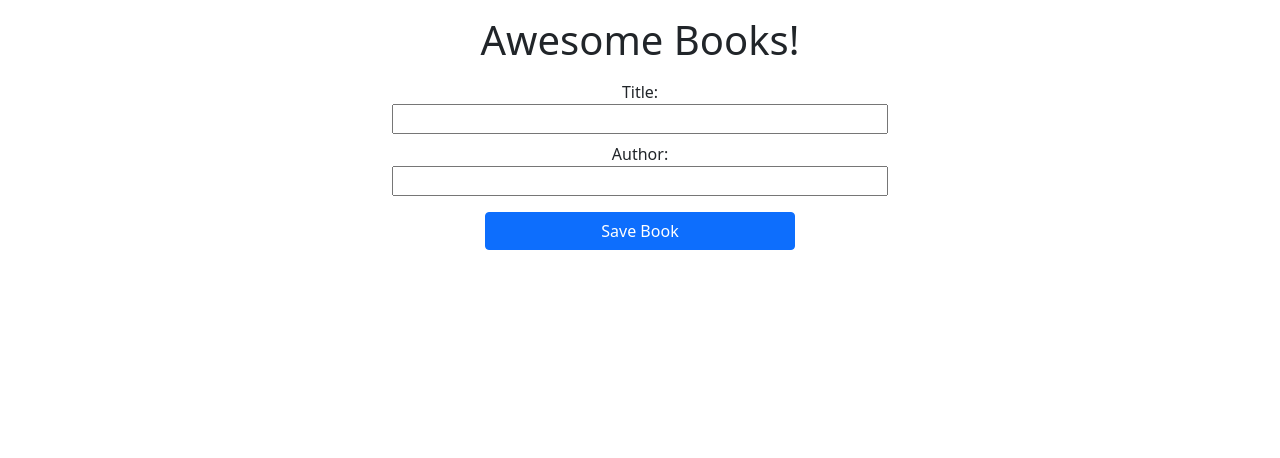
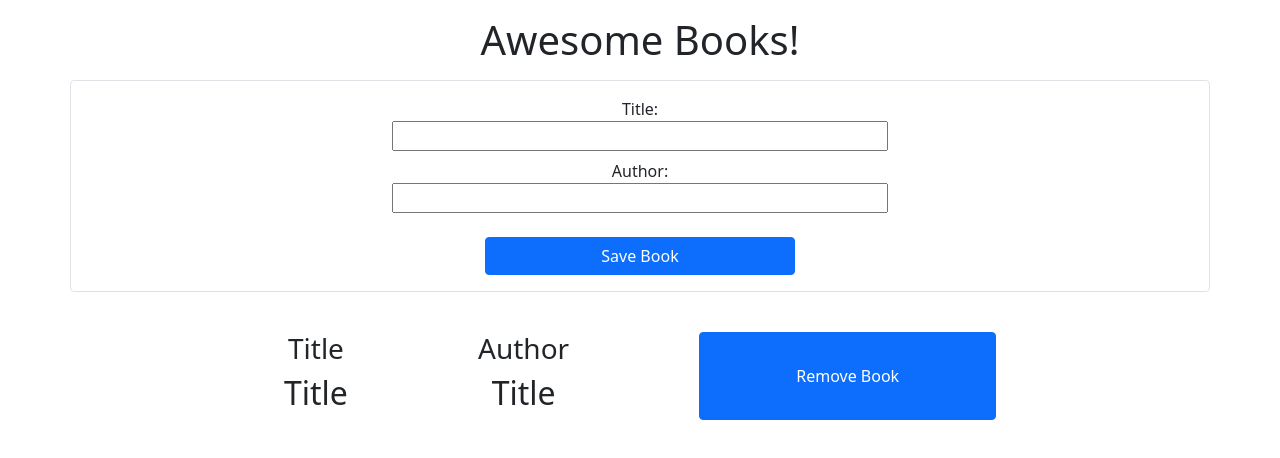
Before and after one commit to PolinaStamenova/Awesome-books, a website: page index.html in a window 1280 px wide. Drawn offline with nearby package versions, Linux system fonts and the light colour scheme.

Commit message:
-Create displayBook function template. -Add book display template for html.

```diff
--- a/index.html
+++ b/index.html
@@ -9,7 +9,7 @@
   </head>
   <body>
     <h1 class="h1 text-center my-3">Awesome Books!</h1>
-    <div class="container mx-auto rounded justify-content-center">
+    <div class="container mx-auto border rounded justify-content-center">
       <div class="col-md-8 text-center justify-content-center mx-auto mt-3">
         <div class="form-group mx-auto my-2">
           <label for="BookTitle" class="col-8">Title:</label>
@@ -19,7 +19,22 @@
           <label class="col-8">Author:</label>
           <input type="text" id="BookAuthor" class="col-8">
         </div>
-        <button type="button" class="btn-primary btn rounded col-5 my-2" id="SubmitButton">Save Book</button>
+        <button type="button" class="btn-primary btn rounded col-5 my-3" id="SubmitButton">Save Book</button>
+      </div>
+    </div>
+    <div class="container book-container row my-3 mx-auto text-center" id="BookContainer">
+      <div class="container mx-auto rounded justify-content-center">
+        <div class="col-md-8 text-center justify-content-center mx-auto mt-3 d-flex ">
+          <div class="book-group my-2">
+            <h3 class="h3">Title</h3>
+            <h2 class="h2">Title</h2>
+          </div>
+          <div class="book-group mx-auto my-2">
+            <h3 class="h3">Author</h3>
+            <h2 class="h2">Title</h2>
+          </div>
+          <button type="button" class="btn-primary btn rounded col-5 my-2" id="SubmitButton">Remove Book</button>
+        </div>
       </div>
     </div>
     <script src="https://cdn.jsdelivr.net/npm/bootstrap@5.0.1/dist/js/bootstrap.bundle.min.js" integrity="sha384-gtEjrD/SeCtmISkJkNUaaKMoLD0//ElJ19smozuHV6z3Iehds+3Ulb9Bn9Plx0x4" crossorigin="anonymous"></script>
--- a/script.js
+++ b/script.js
@@ -1,7 +1,12 @@
-let awsomeBooks = [];
+let awesomeBooks = [];
 
 function Book(bookTitle, bookAuthor) {
   (this.bookTitle = bookTitle), (this.bookAuthor = bookAuthor);
 }
 
 function addBook(bookTitle, bookAuthor) {}
+function displayBook(book){
+
+}
+
+//div>div>div*2>h3+h2^+btn
```
